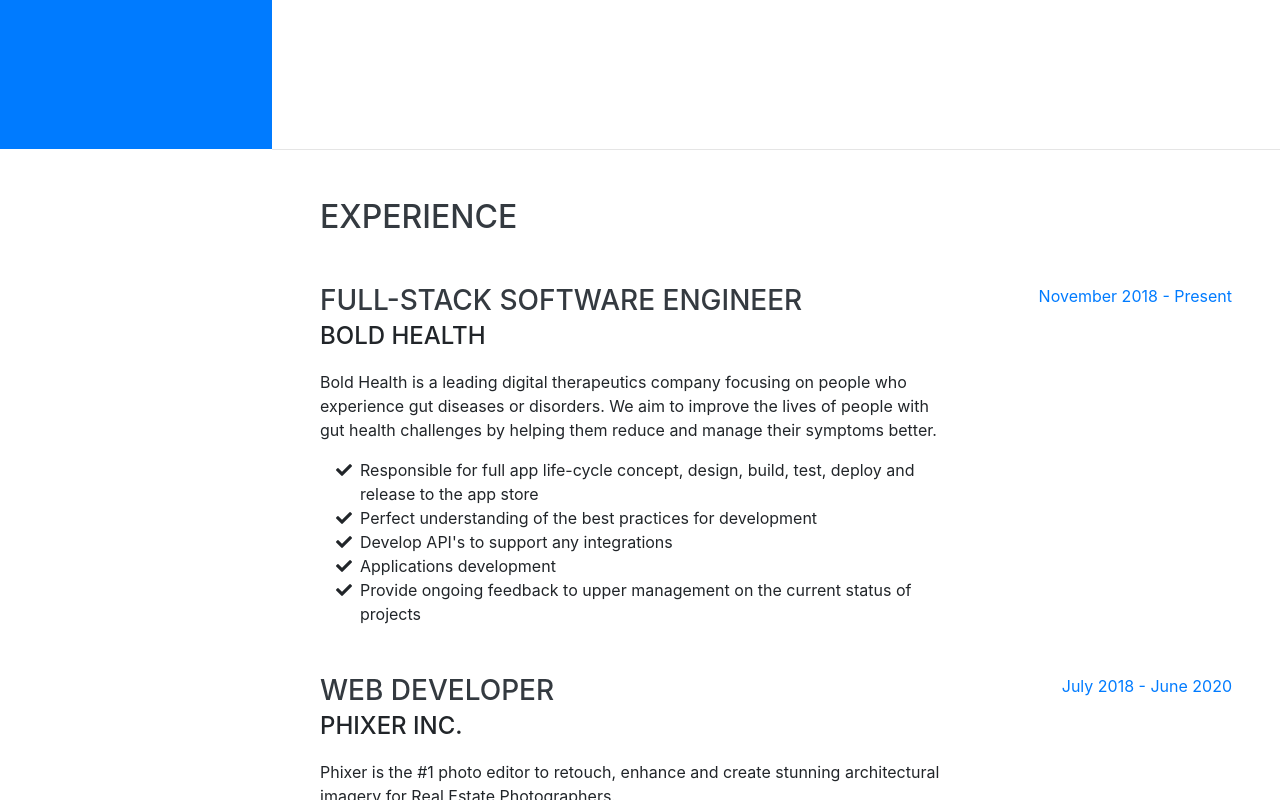
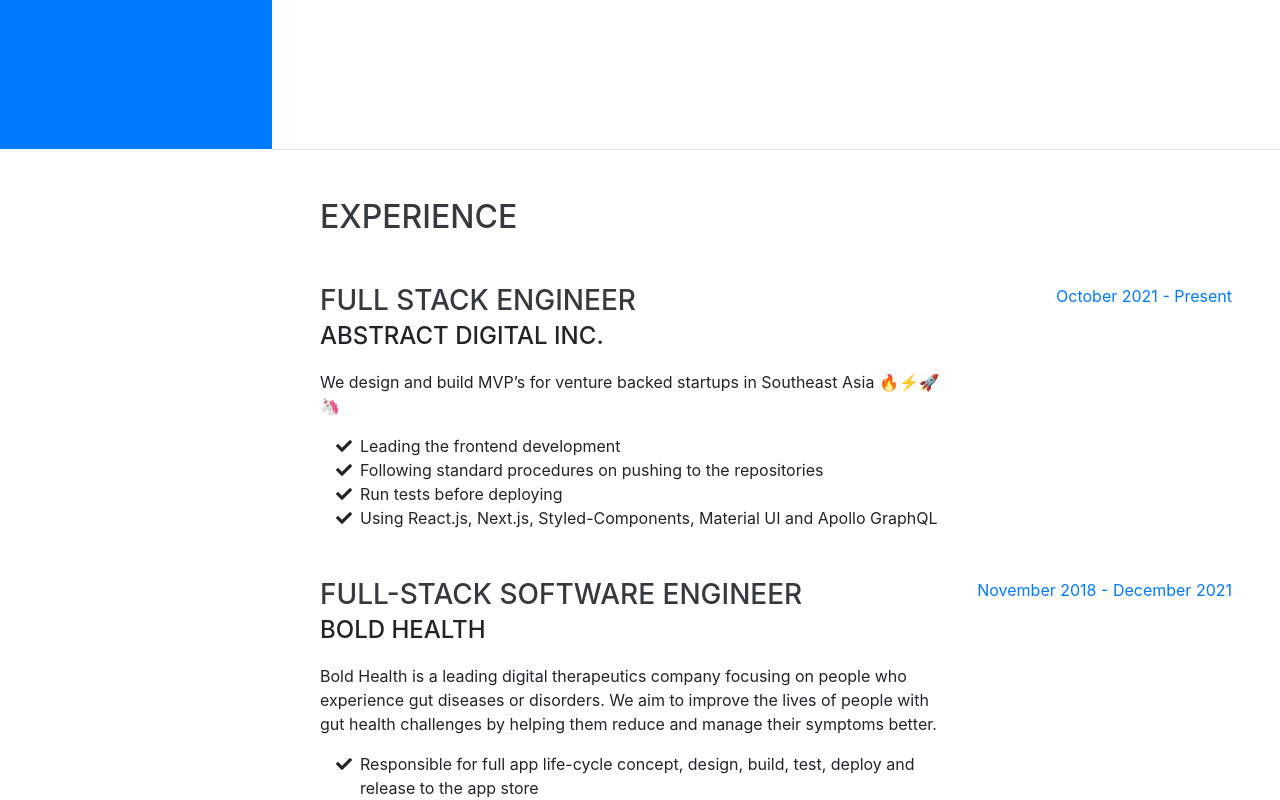
Before and after one commit to rjuevesano/rjuevesano.me, a website with bundled scripts: page index.html in a window 1280 px wide. Shown: the part 651-1451 px from the top of the page. Built offline with nearby package versions, Linux system fonts and the light colour scheme; a web font is replaced by a local one.

Commit message:
update resume

```diff
--- a/index.html
+++ b/index.html
@@ -64,7 +64,7 @@
           <span class="text-primary">Juevesano</span>
         </h1>
         <div class="subheading mb-5">Python / Flask / Django / App Engine / AWS / React.js / React Native / React Redux / Node.js / Typescript / Apollo GraphQL<br/>Poblacion, Talisay City, Cebu, PH 6045 · (+63) 917-555-3474 · <a href="mailto:ruin3936@gmail.com">ruin3936@gmail.com</a></div>
-        <p class="lead mb-5">Experienced Web Developer adept in all stages of advanced web development. Knowledgeable in user interface, testing, and debugging processes. Bringing forth expertise in design, installation, testing and maintenance of web systems. Equipped with a diverse and promising skill-set. Proficient in an assortment of technologies, including React.js, React Redux, React Native, Python and Django. Able to effectively self-manage during independent projects, as well as collaborate in a team setting.</p>
+        <p class="lead mb-5">Experienced Web Developer adept in all stages of advanced web development. Knowledgeable in user interface, testing, and debugging processes. Bringing forth expertise in design, installation, testing and maintenance of web systems. Equipped with a diverse and promising skill-set. Able to effectively self-manage during independent projects, as well as collaborate in a team setting.</p>
         <div class="social-icons">
           <a href="https://www.linkedin.com/in/richard-juevesano/" target="_blank">
             <i class="fab fa-linkedin-in"></i>
@@ -87,6 +87,35 @@
     <section class="resume-section p-3 p-lg-5 d-flex justify-content-center" id="experience">
       <div class="w-100">
         <h2 class="mb-5">Experience</h2>
+        <div class="resume-item d-flex flex-column flex-md-row justify-content-between mb-5">
+          <div class="resume-content">
+            <h3 class="mb-0">Full Stack Engineer</h3>
+            <div class="subheading mb-3">Abstract Digital Inc.</div>
+            <p>We design and build MVP’s for venture backed startups in Southeast Asia 🔥⚡️🚀🦄</p>
+            <ul class="fa-ul mb-0">
+              <li>
+                <i class="fa-li fa fa-check"></i>
+                Leading the frontend development
+              </li>
+              <li>
+                <i class="fa-li fa fa-check"></i>
+                Following standard procedures on pushing to the repositories
+              </li>
+              <li>
+                <i class="fa-li fa fa-check"></i>
+                Run tests before deploying
+              </li>
+              <li>
+                <i class="fa-li fa fa-check"></i>
+                Using React.js, Next.js, Styled-Components, Material UI and Apollo GraphQL
+              </li>
+            </ul>
+          </div>
+          <div class="resume-date text-md-right">
+            <span class="text-primary">October 2021 - Present</span>
+          </div>
+        </div>
+
         <div class="resume-item d-flex flex-column flex-md-row justify-content-between mb-5">
           <div class="resume-content">
             <h3 class="mb-0">Full-Stack Software Engineer</h3>
@@ -116,7 +145,7 @@
             </ul>
           </div>
           <div class="resume-date text-md-right">
-            <span class="text-primary">November 2018 - Present</span>
+            <span class="text-primary">November 2018 - December 2021</span>
           </div>
         </div>
 
```
